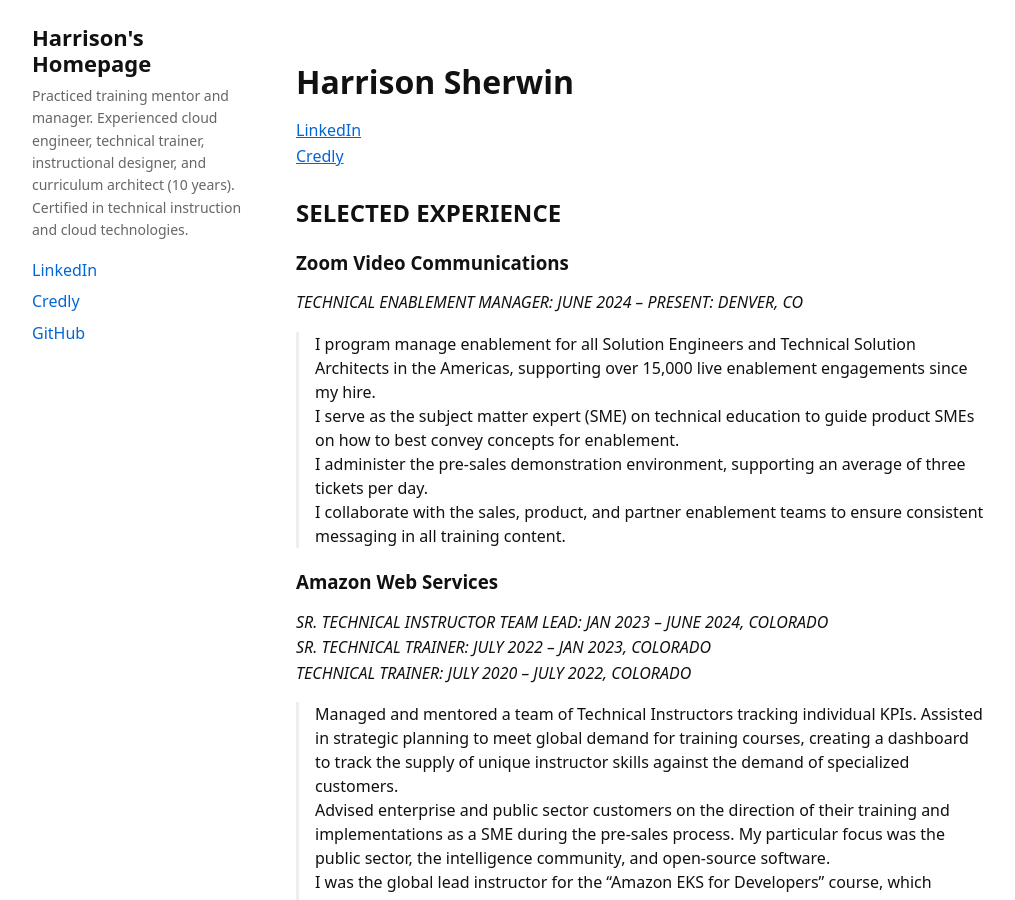
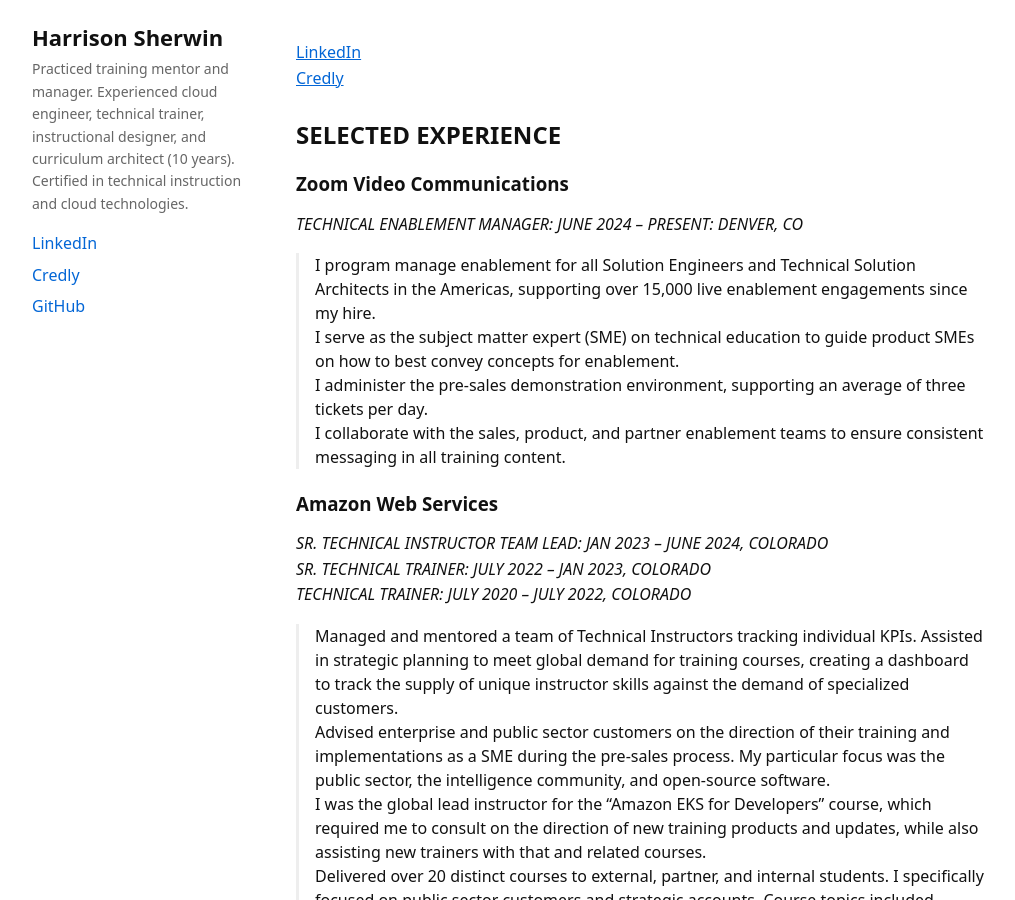
Before and after one commit to hasherwi/hasherwi.github.io, a Jekyll site: the page built from index.md, in a window 1280 px wide and 900 px high. Shown: the whole window, without its empty margins (132-1147 px from the left). Built offline with Jekyll 4.4.1, drawn with Linux system fonts in a browser that asks for light colours.

Commit message:
Change page title

```diff
--- a/_config.yml
+++ b/_config.yml
@@ -1,5 +1,5 @@
 theme: jekyll-theme-minimal
-title: Harrison's Homepage
+title: Harrison Sherwin
 description: "Practiced training mentor and manager. Experienced cloud engineer, technical trainer, instructional designer, and curriculum architect (10 years). Certified in technical instruction and cloud technologies."
 
 github_username: hasherwi
```
Also changed, not shown: README.md.
